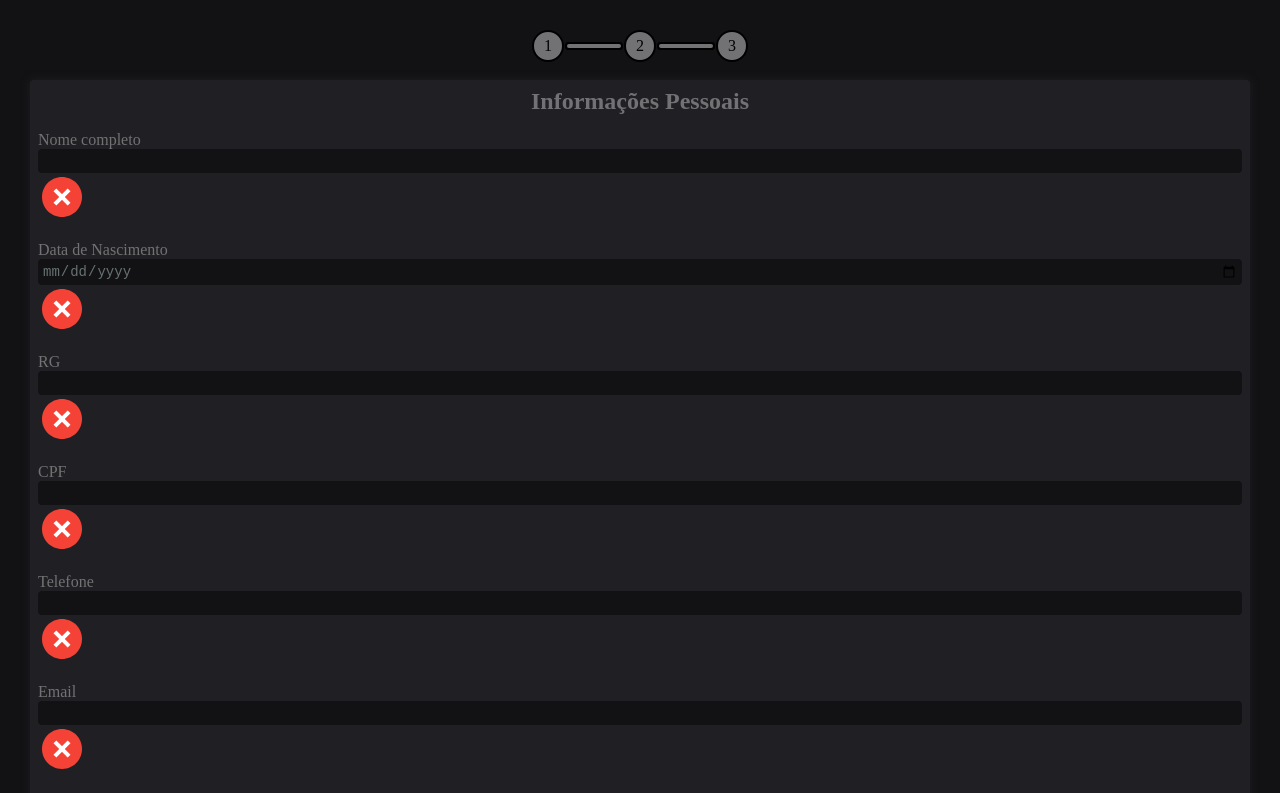
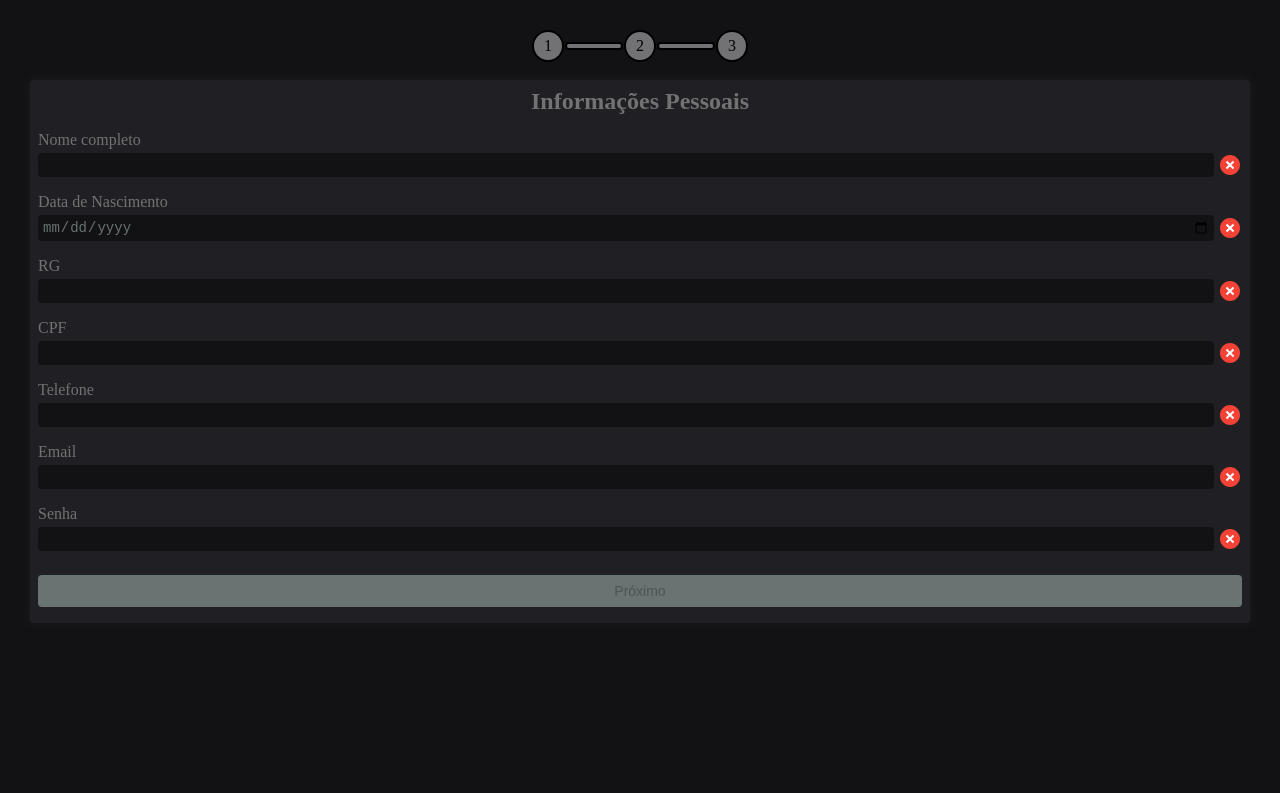
Before and after one commit to Lucas-Almeida-SD/Evolution_Community-Front_End, a React (Create React App) app: page /registration in a window 1280 px wide. Shown: the top 793 px of the page. Built offline with nearby package versions, Linux system fonts and the light colour scheme.

Commit message:
style: estilo do container dos inputs alterados para adicionar estilizar os inputs com suas imagens de status

```diff
--- a/src/styles/Registration.scss
+++ b/src/styles/Registration.scss
@@ -72,6 +72,30 @@
         box-shadow: 0 0 8px var(--cinza2);
         animation: appear 1s ease-in-out;
 
+        .input-div {
+          display: flex;
+          flex-direction: column;
+          gap: 4px;
+
+          .content-div {
+            display: flex;
+            align-items: center;
+            gap: 4px;
+
+            label {
+              width: 100%;
+
+              input {
+                width: 100%;
+              }
+            }
+
+            img {
+              width: 24px;
+            }
+          }
+        }
+
         .change-step {
           display: flex;
           justify-content:  space-between;
@@ -97,7 +121,7 @@
             filter: brightness(0.7);
           }
 
-          next:disabled {
+          .next:disabled {
             background-color: var(--cinza3);
             cursor: not-allowed;
           }
```
